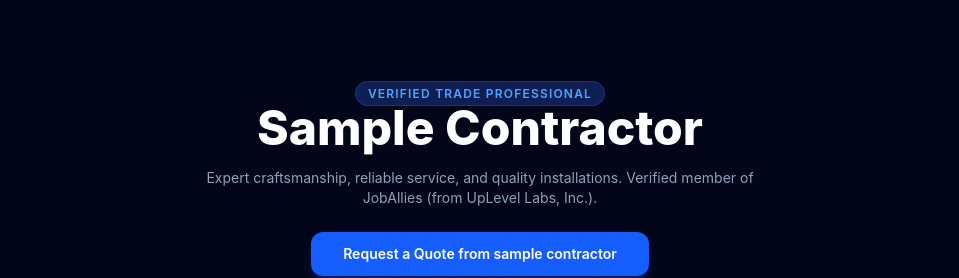
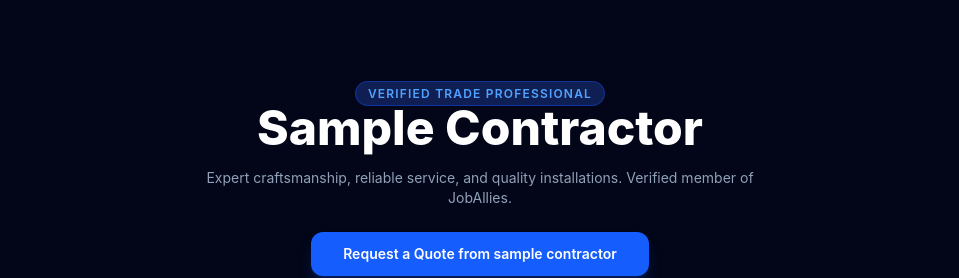
Before and after one commit to dberger111/joballies, a Next.js app: page /profile/sample-contractor in a window 1280 px wide. Shown: the top 278 px of the page, without its empty margins (160-1119 px from the left). Built offline with nearby package versions, Linux system fonts and the light colour scheme.

Commit message:
Remove UpLevel Labs reference from portfolio headers, keep in copyright footer

```diff
--- a/app/dashboard/portfolio/page.tsx
+++ b/app/dashboard/portfolio/page.tsx
@@ -16,7 +16,7 @@
       <div className="max-w-4xl mx-auto space-y-8">
         <div className="flex justify-between items-center border-b border-slate-800 pb-6">
           <div>
-            <span className="text-xs font-semibold text-blue-400 uppercase tracking-widest">JobAllies (from UpLevel Labs, Inc.)</span>
+            <span className="text-xs font-semibold text-blue-400 uppercase tracking-widest">JobAllies</span>
             <h1 className="text-3xl font-extrabold text-white">Portfolio & Public Landing Page</h1>
           </div>
           <Link href="/profile/sample-contractor" target="_blank" className="bg-slate-800 hover:bg-slate-700 text-slate-200 text-sm font-semibold px-4 py-2 rounded-xl transition">
--- a/app/profile/[id]/page.tsx
+++ b/app/profile/[id]/page.tsx
@@ -7,7 +7,6 @@
   return (
     <main className="min-h-screen bg-slate-950 text-slate-100 font-sans p-6 md:p-12 flex flex-col justify-between">
       <div className="max-w-4xl mx-auto w-full space-y-12">
-        {/* Header & Direct Quote CTA */}
         <div className="text-center space-y-4 pt-8">
           <span className="bg-blue-900/50 text-blue-400 text-xs font-semibold uppercase tracking-widest px-3 py-1 rounded-full border border-blue-700/50">
             Verified Trade Professional
@@ -16,7 +15,7 @@
             {contractorName}
           </h1>
           <p className="text-slate-400 max-w-xl mx-auto text-sm">
-            Expert craftsmanship, reliable service, and quality installations. Verified member of JobAllies (from UpLevel Labs, Inc.).
+            Expert craftsmanship, reliable service, and quality installations. Verified member of JobAllies.
           </p>
           <div className="flex justify-center gap-4 pt-2">
             <Link
@@ -28,7 +27,6 @@
           </div>
         </div>
 
-        {/* Trade Service Area Map Card */}
         <div className="bg-slate-900 border border-slate-800 p-6 rounded-2xl space-y-4">
           <div className="flex justify-between items-center">
             <h3 className="text-lg font-bold text-white">Service Radius & Territory</h3>
@@ -48,7 +46,6 @@
           </div>
         </div>
 
-        {/* Recent Project Gallery */}
         <div className="space-y-4">
           <h3 className="text-xl font-bold text-white border-b border-slate-800 pb-3">Recent Project Gallery</h3>
           <div className="grid grid-cols-1 sm:grid-cols-2 gap-6">
@@ -73,7 +70,6 @@
           </div>
         </div>
 
-        {/* Synced Reviews & Testimonials Section */}
         <div className="space-y-4 bg-slate-900 border border-slate-800 p-6 rounded-2xl">
           <div className="flex justify-between items-center">
             <h3 className="text-lg font-bold text-white">Google & Yelp Verified Reviews</h3>
```
